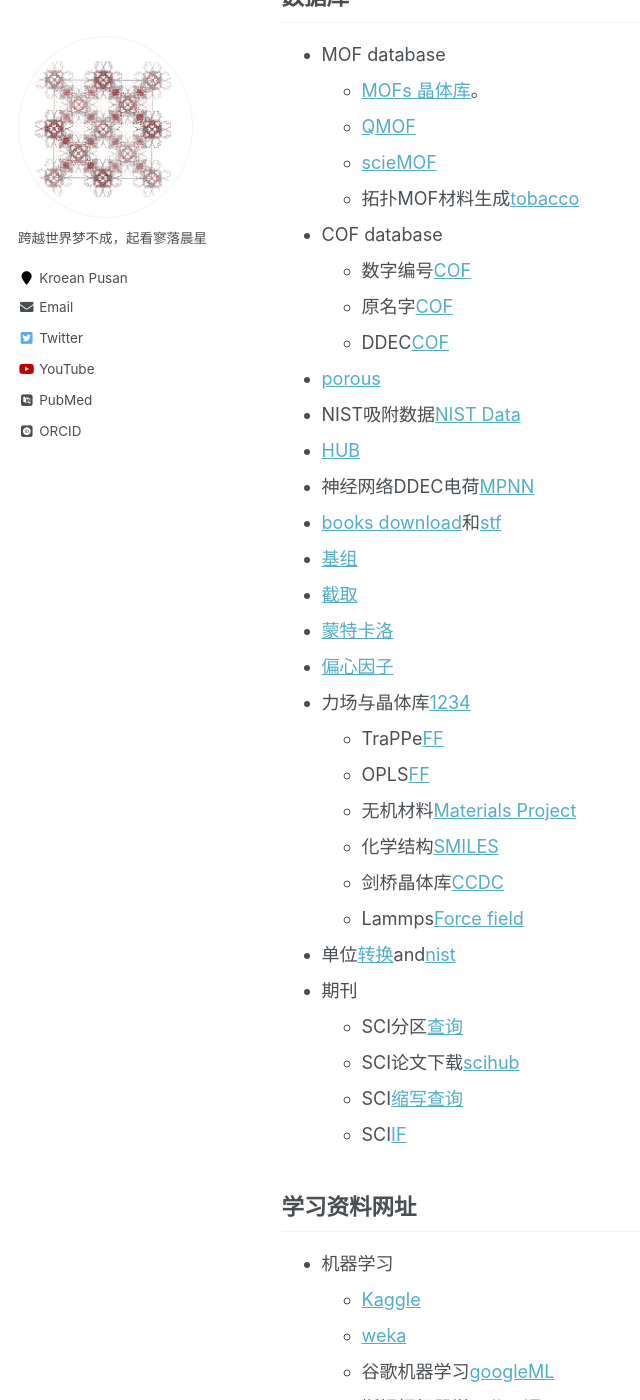
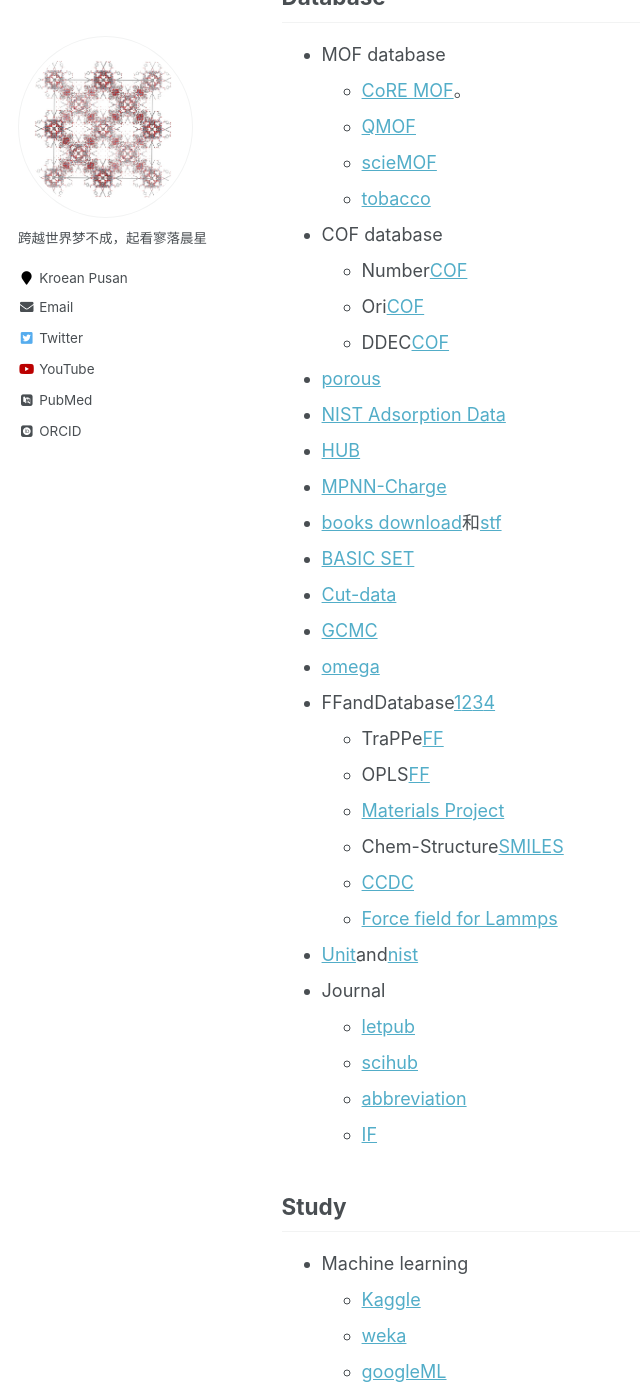
Before and after one commit to sxm13/ZGBshenxiaomoCV.github.io, a Jekyll site: the page built from _pages/markdown.md, in a window 1280 px wide and 1400 px high, scrolled down 2051 px. Shown: the whole window, without its empty margins (0-640 px from the left). Built offline with Jekyll 4.4.1, drawn with Linux system fonts in a browser that asks for light colours; some web fonts are replaced; some of the changed text lies outside the part shown.

Commit message:
Update markdown.md

```diff
--- a/_pages/markdown.md
+++ b/_pages/markdown.md
@@ -7,37 +7,37 @@
   - /markdown.html
 ---
 
-## 计算软件
+## Software
 * python
   * [Anaconda](https://www.anaconda.com/ "python")
   * [IDLE](https://www.python.org/ "python")
   * [pyenv](https://github.com/pyenv/pyenv "pyenv")
   * [git](https://git-scm.com/ "git")
   * [dooker](https://www.docker.com/ "dooker")
-* GCMC吸附分离
+* GCMC adsorption and separation
   * [RASPA2](https://github.com/iRASPA/RASPA2 "Make by David")。
-* 分子动力学
+* MD
   * [Lammps](https://lammps.sandia.gov/ "Lammps")
   * [Lammps-interface](https://github.com/peteboyd/lammps_interface/ "Lammps-interface")。
   * [GROMACS](http://www.gromacs.org/ "md")
-* 第一性原理计算软件
+* DFT
   * [cp2k](https://www.cp2k.org/ "cp2k")及输入文件脚本[cp2k-editor](https://github.com/avishart/CP2K_Editor/ "cp2k-editor")。
   * [ORCA](https://orcaforum.kofo.mpg.de/app.php/portal "ORCA")
   * [QE](https://www.quantum-espresso.org/ "QE")及input[qeinput](https://www.materialscloud.org/work/tools/qeinputgenerator "qi")
-* 多孔材料表征软件
-  * [zeo++](http://www.zeoplusplus.org/ "zeo++") 及python计算模块[pygaps](https://pygaps.readthedocs.io/en/master/ "pygaps")。
+* Nanoporous
+  * [zeo++](http://www.zeoplusplus.org/ "zeo++")  and [pygaps](https://pygaps.readthedocs.io/en/master/ "pygaps")。
   * MOF[explorer](http://mausdin.github.io/MOFsite/mofPage.html "MP")
   * py[window](https://github.com/JelfsMaterialsGroup/pywindow "pywindow")
   * [pygaps](https://github.com/pauliacomi/pygaps "PSD")
   * [SAIEUS](http://www.nldft.com/download/ "nldft")
   * [SESAMI](https://pubs.acs.org/doi/10.1021/acs.jpcc.9b02116 "bet")
-* 电荷计算
+* Charge
   * [DDEC](https://sourceforge.net/projects/ddec/ "DDEC")。
-* 模型拟合
-  * python模块[pyIAST](https://github.com/CorySimon/pyIAST/ "pyIAST")。
+* Fit
+  * [pyIAST](https://github.com/CorySimon/pyIAST/ "pyIAST")。
   * [IAST++](https://sangwon91.github.io/IASTpp/ "iast")
   * [gaIAST](https://github.com/salrodgom/gaiast "gaiast")
-* 可视化软件
+* Vis
   * [VMD](https://www.ks.uiuc.edu/Research/vmd/ "VMD")。
   * [VESTA](https://jp-minerals.org/vesta/en/ "VESTA")
   * [iRASPA](https://iraspa.org/ "iRASPA")
@@ -48,69 +48,68 @@
   * [xtb](https://xtb-docs.readthedocs.io/en/latest/contents.html "xtb")。
   * [cclib](https://cclib.github.io/ "cclib")。
   * [pymatflow](https://pymatflow.readthedocs.io/en/latest/index.html "pymatflow")
-* MOF力场
-  * 第一性原理[FF](https://github.com/molmod/QuickFF "MOFFF")
-* 阅读器
+* MOF-Force field
+  * DFT[FF](https://github.com/molmod/QuickFF "MOFFF")
+* Read
   * [PDF](https://www.zhengbanxianmian.com/iStylePDF.html "pdf")
   * [CAJ](https://cajviewer.cnki.net/ "CAJ")
   * [STDU](https://stdu-viewer.en.softonic.com/ "STDU")
 * disorder[disorder](https://github.com/jichunlian/disorder "disorder")
-* 逸度换算[f](https://github.com/sxm13/ZGBshenxiaomoCV.github.io/tree/main/files/fugacity "f")
-* 开放位点[check](https://github.com/kjappelbaum/mofchecker "mofchecker")和[OMS](https://github.com/emmhald/open_metal_detector "OMS")
+* Pto[f](https://github.com/sxm13/ZGBshenxiaomoCV.github.io/tree/main/files/fugacity "f")
+* OMS[check](https://github.com/kjappelbaum/mofchecker "mofchecker")和[OMS](https://github.com/emmhald/open_metal_detector "OMS")
 
-## 数据库
+## Database
 * MOF database
-  * [MOFs 晶体库](https://zenodo.org/record/3677685#.X8uDkrniuUl "2019coRE MOF")。
+  * [CoRE MOF](https://zenodo.org/record/3677685#.X8uDkrniuUl "2019CoRE MOF")。
   * [QMOF](https://github.com/arosen93/QMOF "QMOF")
   * [scieMOF](https://globalscience.berkeley.edu/database "MOF")
-  * 拓扑MOF材料生成[tobacco](https://github.com/tobacco-mofs/tobacco_3.0 "MAKEMOF")
+  * [tobacco](https://github.com/tobacco-mofs/tobacco_3.0 "MAKEMOF")
 * COF database
-  * 数字编号[COF](https://github.com/danieleongari/CURATED-COFs "COF1")
-  * 原名字[COF](https://github.com/core-cof/CoRE-COF-Database "COF2")
+  * Number[COF](https://github.com/danieleongari/CURATED-COFs "COF1")
+  * Ori[COF](https://github.com/core-cof/CoRE-COF-Database "COF2")
   * DDEC[COF](https://www.materialscloud.org/discover/curated-cofs#mcloudHeader "COF3")
 * [porous](https://github.com/SimonEnsemble/porous-material-AI-gym "database")
-* NIST吸附数据[NIST Data](https://adsorption.nist.gov/index.php#home "Adsorption data")
+* [NIST Adsorption Data](https://adsorption.nist.gov/index.php#home "Adsorption data")
 * [HUB](https://datahub.hymarc.org/dataset "HUB")
-* 神经网络DDEC电荷[MPNN](https://github.com/SimonEnsemble/mpn_charges "MPNN")
+* [MPNN-Charge](https://github.com/SimonEnsemble/mpn_charges "MPNN")
 * [books download](https://z-lib.org/ "book")和[stf](https://web.stanford.edu/~hastie/ElemStatLearn/ "book")
-* [基组](https://www.basissetexchange.org/ "BASIC SET")
-* [截取](https://apps.automeris.io/wpd/ "data")
-* [蒙特卡洛](https://www.eng.buffalo.edu/~kofke/ce530/Lectures/Lecture22/sld002.htm "mcmd")
-* [偏心因子](http://www.ap1700.com/ShowWord33.htm "w")
-* 力场与晶体库[1](https://www.ctcms.nist.gov/potentials/ "a")[2](https://spasmmini.weebly.com/potentials.html "b")[3](https://sites.gatech.edu/sxu66 "c")[4](http://www.crystallography.net/cod/search.html "d")
+* [BASIC SET](https://www.basissetexchange.org/ "BASIC SET")
+* [Cut-data](https://apps.automeris.io/wpd/ "data")
+* [GCMC](https://www.eng.buffalo.edu/~kofke/ce530/Lectures/Lecture22/sld002.htm "GCMC")
+* [omega](http://www.ap1700.com/ShowWord33.htm "w")
+* FFandDatabase[1](https://www.ctcms.nist.gov/potentials/ "a")[2](https://spasmmini.weebly.com/potentials.html "b")[3](https://sites.gatech.edu/sxu66 "c")[4](http://www.crystallography.net/cod/search.html "d")
   * TraPPe[FF](http://trappe.oit.umn.edu/ "TRAPPE FF")
   * OPLS[FF](http://zarbi.chem.yale.edu/ligpargen/ "OPLA")
-  * 无机材料[Materials Project](https://materialsproject.org/ "Materials project")
-  * 化学结构[SMILES](http://www.chemexper.com/ "chem")
-  * 剑桥晶体库[CCDC](https://www.ccdc.cam.ac.uk/ "CCDC")
-  * Lammps[Force field](https://openkim.org/ "KimFF")
-* 单位[转换](https://www.colby.edu/chemistry/PChem/Hartree.html "energy")and[nist](http://wild.life.nctu.edu.tw/class/common/energy-unit-conv-table.html)
-* 期刊
-  * SCI分区[查询](http://www.letpub.com.cn/index.php?page=journalapp&view=search "SCI")
-  * SCI论文下载[scihub](https://tool.yovisun.com/scihub/ "scihub")
-  * SCI[缩写查询](https://cassi.cas.org/search.jsp "scisx")
-  * SCI[IF](https://jcr.clarivate.com/jcr/home?app=jcr&Init=Yes&authCode=null&SrcApp=IC2LS "JCR")
+  * [Materials Project](https://materialsproject.org/ "Materials project")
+  * Chem-Structure[SMILES](http://www.chemexper.com/ "chem")
+  * [CCDC](https://www.ccdc.cam.ac.uk/ "CCDC")
+  * [Force field for Lammps](https://openkim.org/ "KimFF")
+* [Unit](https://www.colby.edu/chemistry/PChem/Hartree.html "energy")and[nist](http://wild.life.nctu.edu.tw/class/common/energy-unit-conv-table.html)
+* Journal
+  * [letpub](http://www.letpub.com.cn/index.php?page=journalapp&view=search "SCI")
+  * [scihub](https://tool.yovisun.com/scihub/ "scihub")
+  * [abbreviation](https://cassi.cas.org/search.jsp "scisx")
+  * [IF](https://jcr.clarivate.com/jcr/home?app=jcr&Init=Yes&authCode=null&SrcApp=IC2LS "JCR")
 
-## 学习资料网址
-* 机器学习
+## Study
+* Machine learning
   * [Kaggle](https://www.kaggle.com/ "ML")
   * [weka](https://waikato.github.io/weka-wiki/ "weka")
-  * 谷歌机器学习[googleML](https://developers.google.com/machine-learning/crash-course "googleML")
-  * 斯坦福机器学习公开课[stanford](https://www.coursera.org/learn/machine-learning? "ML")
+  * [googleML](https://developers.google.com/machine-learning/crash-course "googleML")
+  * [stanford](https://www.coursera.org/learn/machine-learning? "ML")
   * [scikit-learn](https://scikit-learn.org/stable/index.html "DL")
   * [Youtube](http://speech.ee.ntu.edu.tw/~tlkagk/courses_ML20.html "ML")
   * [github](https://github.com/nndl "ML")
   * adsorption[ML](https://ann20-aiche.ipostersessions.com/default.aspx?s=77-31-78-3F-38-F6-7E-22-83-07-0E-35-DF-70-41-E6 "ML")
-* GROMACS[中文教程](https://jerkwin.github.io/9999/10/31/GROMACS%E4%B8%AD%E6%96%87%E6%95%99%E7%A8%8B/ "gmx")
+* [GROMACS](https://jerkwin.github.io/9999/10/31/GROMACS%E4%B8%AD%E6%96%87%E6%95%99%E7%A8%8B/ "gmx")
 * python
-  * ML[画图](https://www.machinelearningplus.com/plots/top-50-matplotlib-visualizations-the-master-plots-python/ "fig")
+  * [Figure](https://www.machinelearningplus.com/plots/top-50-matplotlib-visualizations-the-master-plots-python/ "fig")
   * [cheet](https://github.com/matplotlib/cheatsheets "cheet")
-  * [官方](https://github.com/matplotlib/cheatsheets "pf")
-* 第一性原理
-  * cp2k入门[小白](https://www.cnblogs.com/Shine-JK/p/10988556.html "xiaobai")
-  * cp2k[google论坛](https://groups.google.com/g/cp2k "cp2k")
-  * VASP[wiki](https://www.vasp.at/wiki/index.php/Category:VASP6 "VASP")
-* 晶体对称性[symmetry](http://xrayweb.chem.ou.edu/notes/symmetry.html#crystal "symmetry")
-* 爱课程[MOOC](https://www.icourse163.org/university/icourse/#/c "MOOC")
-* 论文的公式/参考文献格式[LaTeX](https://www.tablesgenerator.com/latex_tables "LaTex")及在线[overleaf](https://www.overleaf.com/project# "latex")
+* DFT
+  * [cp2k入门](https://www.cnblogs.com/Shine-JK/p/10988556.html "xiaobai")
+  * [cp2k google group](https://groups.google.com/g/cp2k "cp2k")
+  * [VASP-wiki](https://www.vasp.at/wiki/index.php/Category:VASP6 "VASP")
+* [symmetry](http://xrayweb.chem.ou.edu/notes/symmetry.html#crystal "symmetry")
+* [MOOC](https://www.icourse163.org/university/icourse/#/c "MOOC")
+* [LaTeX](https://www.tablesgenerator.com/latex_tables "LaTex")and[overleaf](https://www.overleaf.com/project# "latex")
 * [news](https://www.enewsdispatch.com/ "enews") [Time](https://time.com/5943454/ "Time")
```
